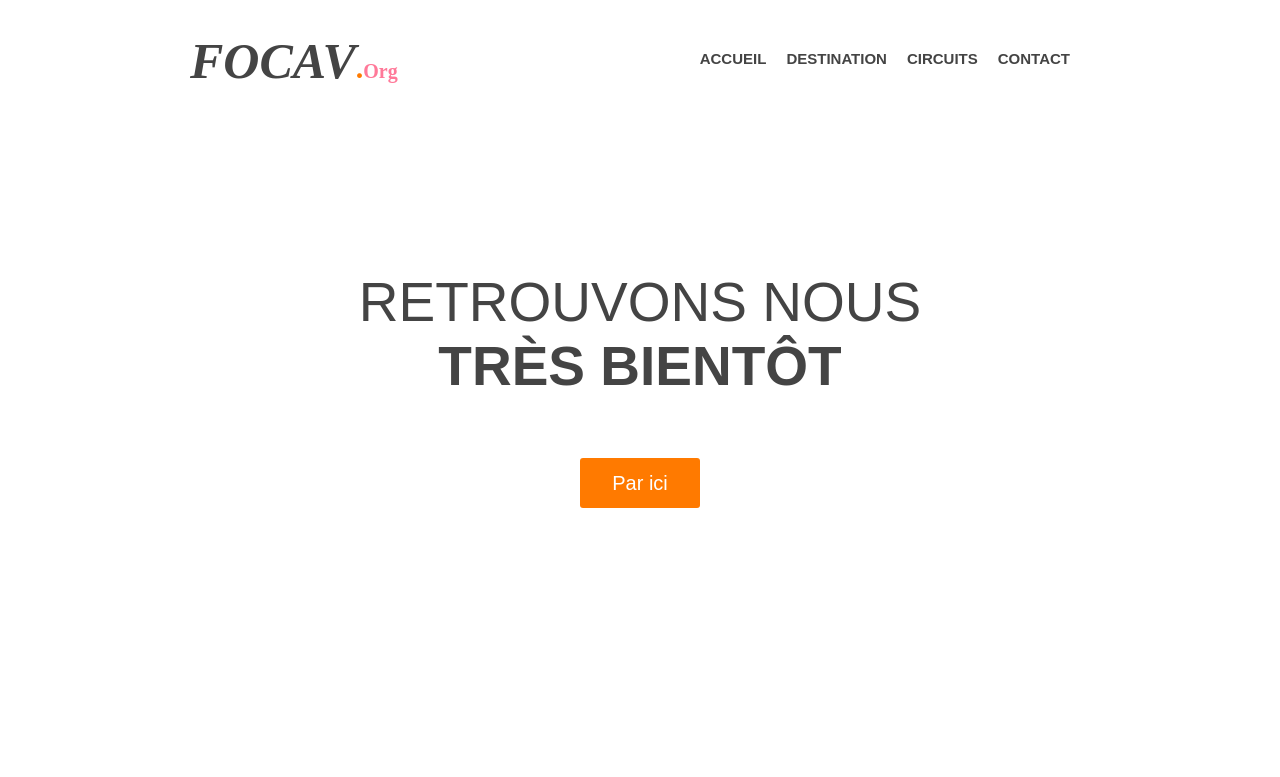
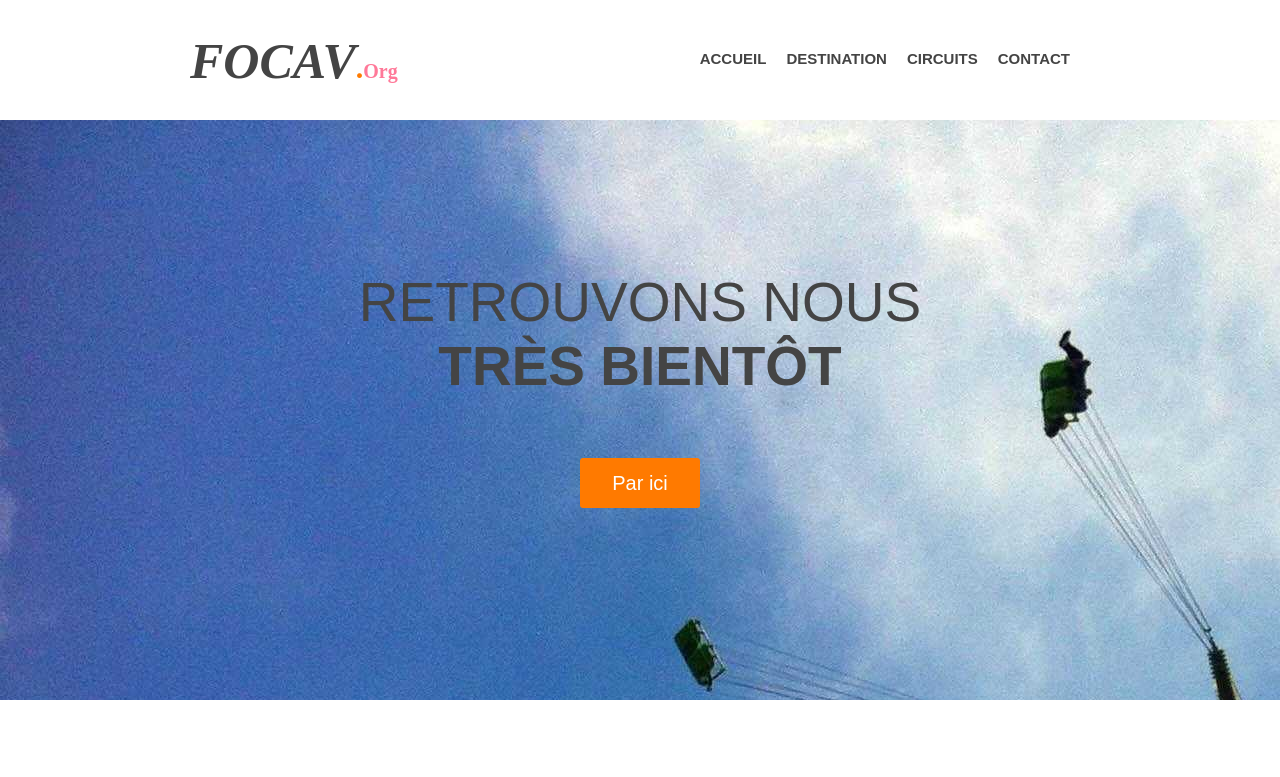
Before and after one commit to focav/focav, a plain HTML site: page index.html in a window 1280 px wide. Shown: the top 777 px of the page. Drawn offline with Linux system fonts and the light colour scheme; files whose address does not match are found by name.

Commit message:
Update styles.css

```diff
--- a/styles.css
+++ b/styles.css
@@ -94,7 +94,7 @@ header nav ul li a{
 /* MAIN IMAGE*/
 #main-image{
     height: 580px;
-    background: url(images/foc9.jpg);
+    background: url(foc9.jpg);
 }
 
 #main-image h2{
```
